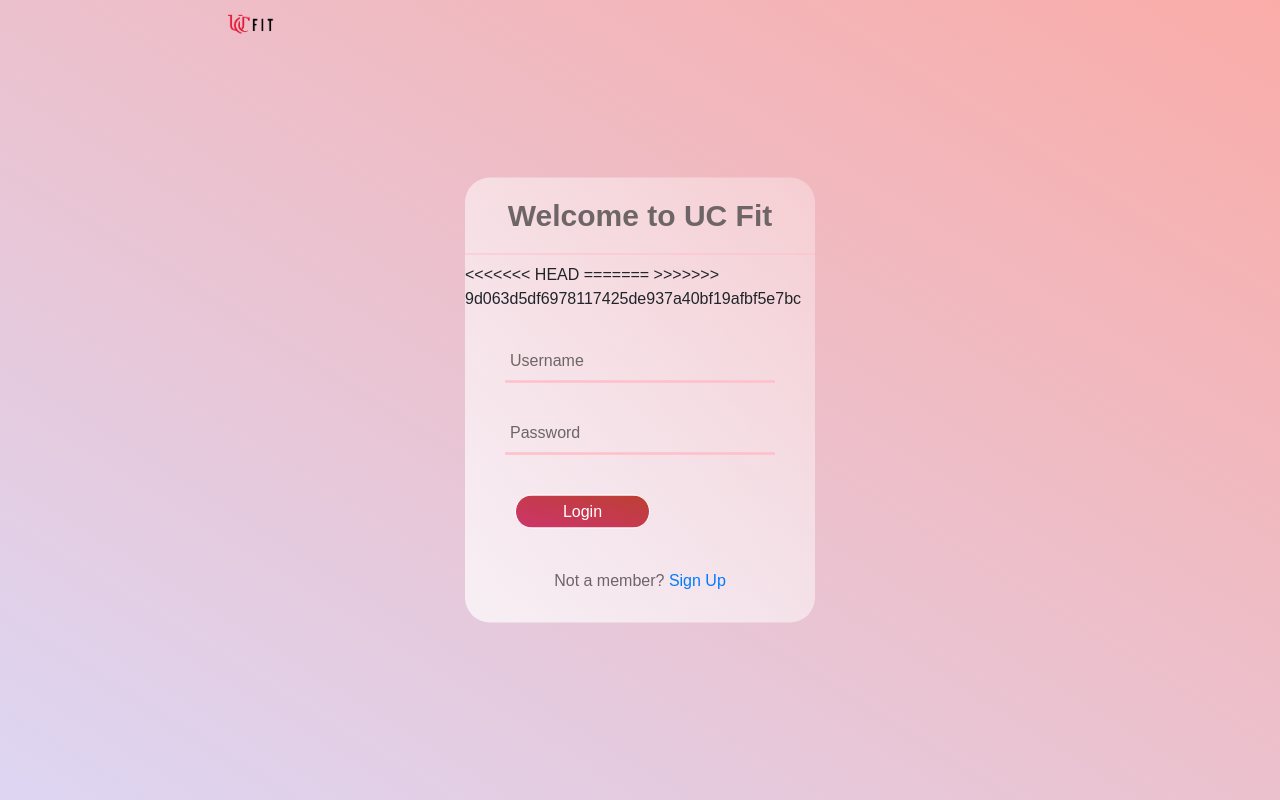
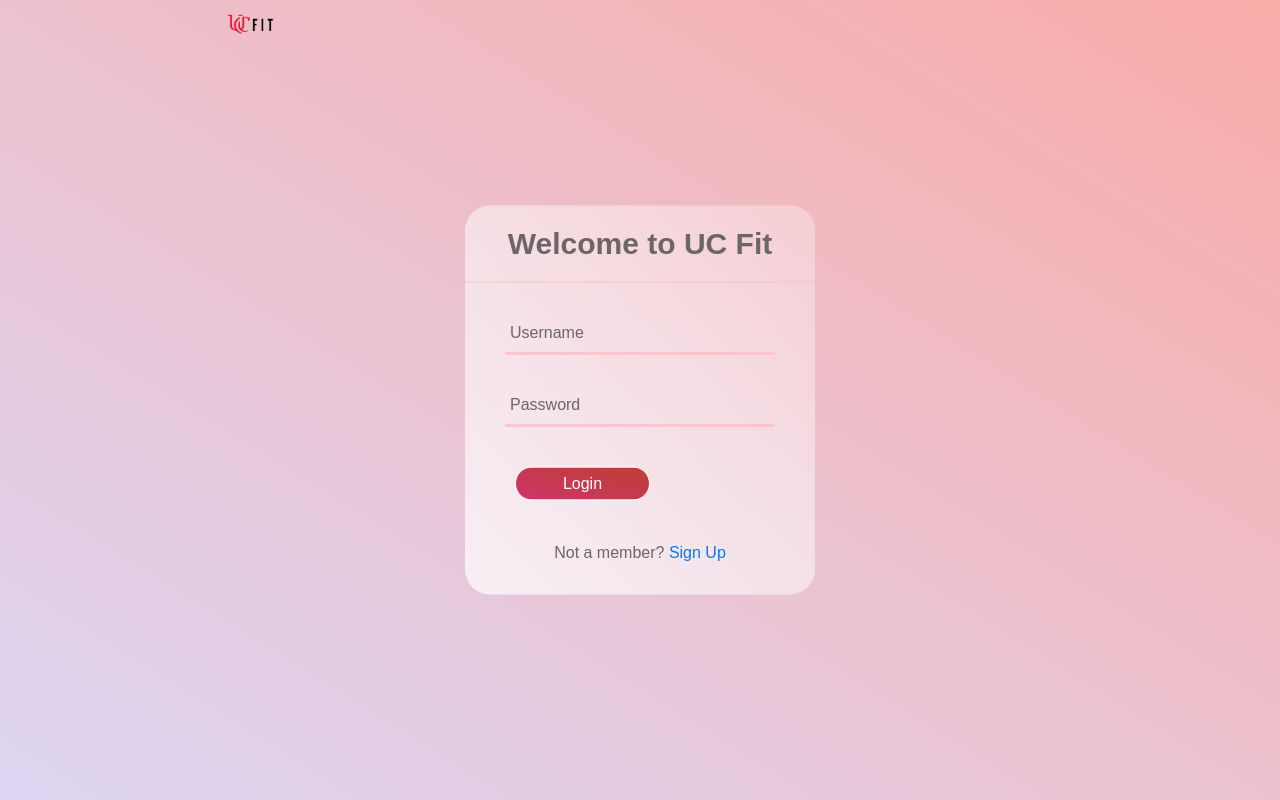
Before and after one commit to nortonaw/UC.SD.2021.G2, an Angular app in the folder UCFIT/: page /login in a window 1280 px wide. Built offline with nearby package versions, Linux system fonts and the light colour scheme.

Commit message:
Removes code from login

```diff
--- a/UCFIT/src/app/login-page/login-page.component.html
+++ b/UCFIT/src/app/login-page/login-page.component.html
@@ -1,13 +1,8 @@
 <!-- INITIAL LOCK SCREEN -->
 <div class="center" *ngIf="loginValid == false">
     <h1><b>Welcome to UC Fit</b></h1>
-<<<<<<< HEAD
 
-
-=======
-
->>>>>>> 9d063d5df6978117425de937a40bf19afbf5e7bc
-    <form method="post">
+<form method="post">
         <div class="txt_field">
             <input type="text" id="login" name="login" required autocomplete="off">
             <span></span>
```
